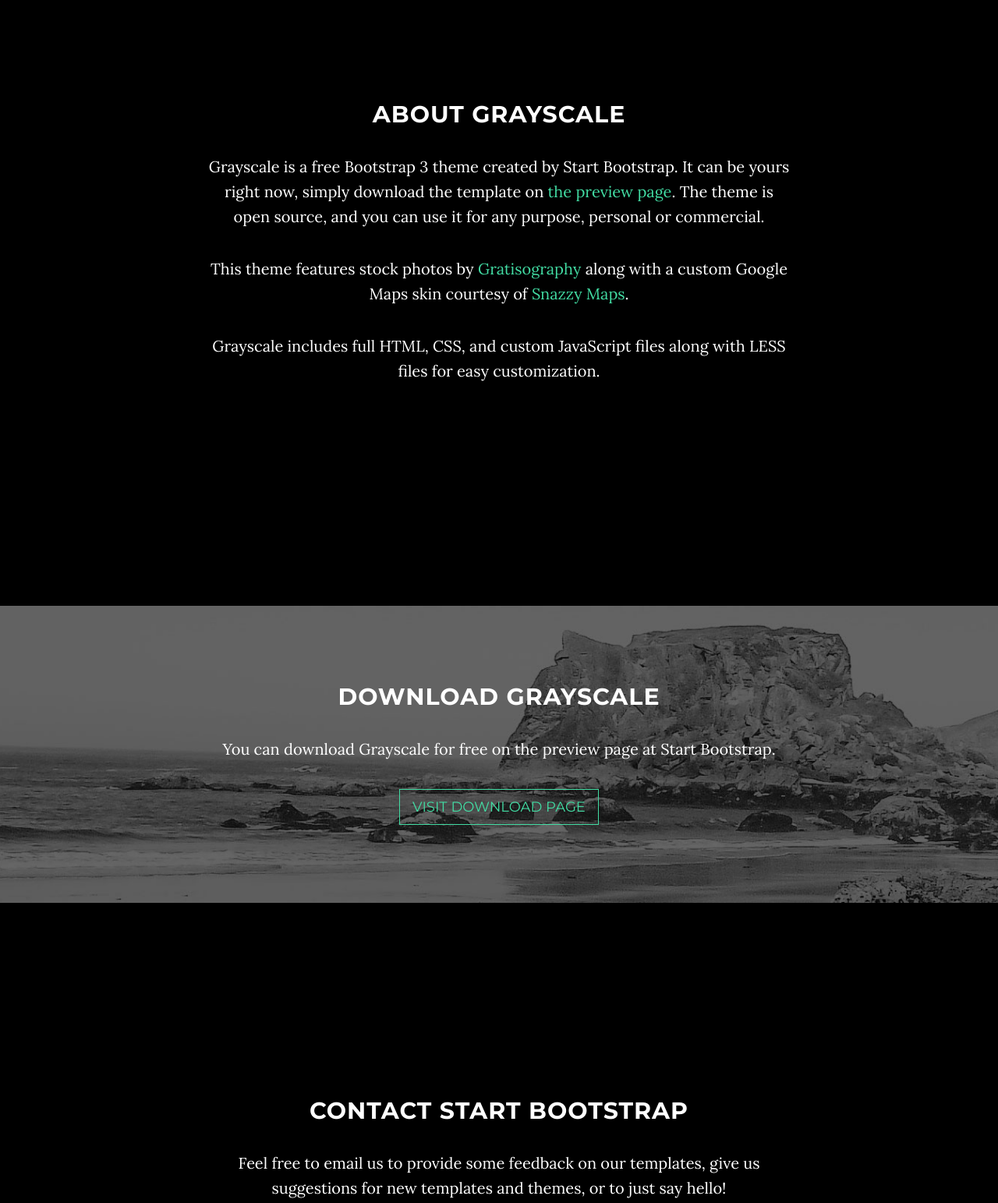
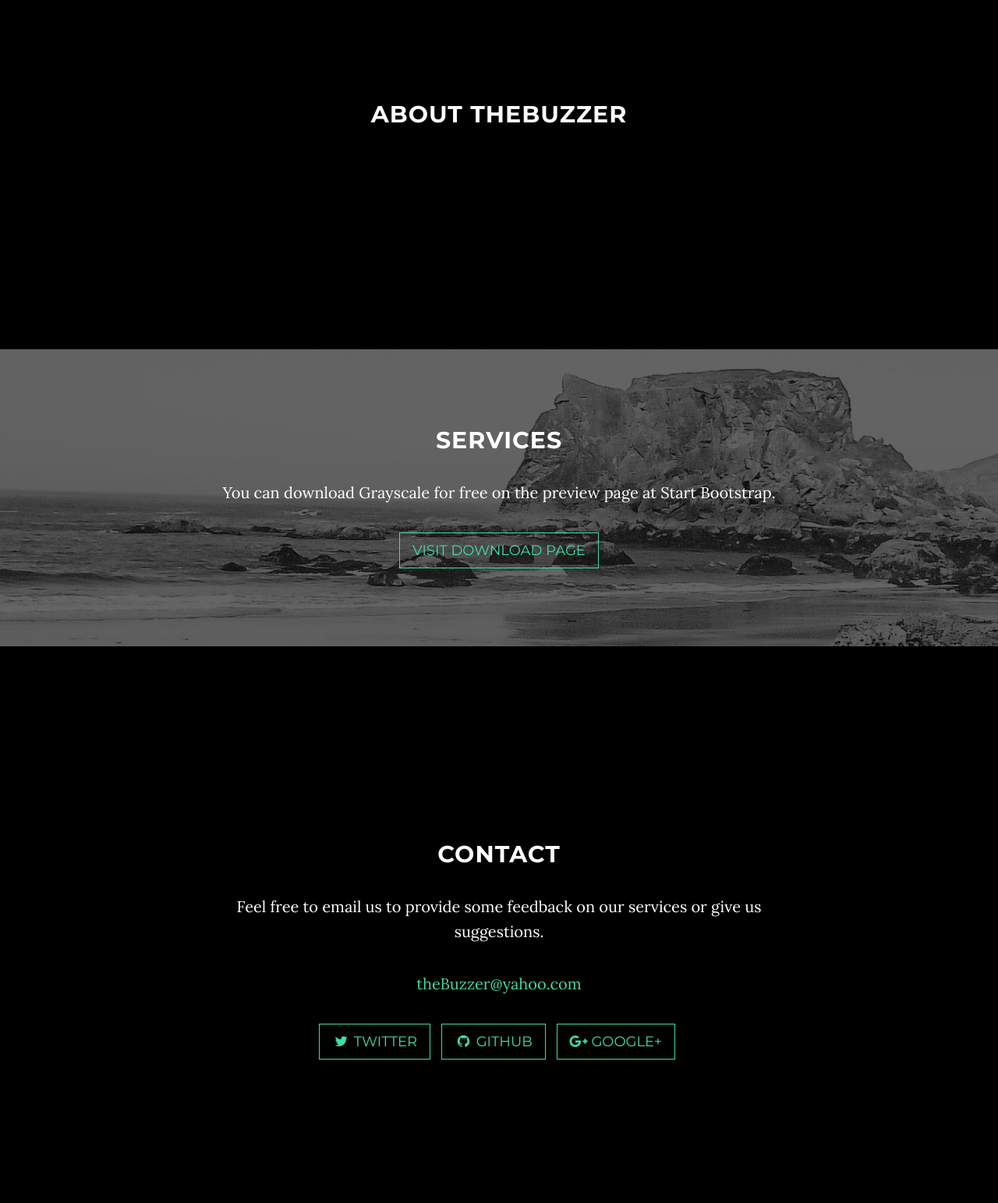
Before and after one commit to danvillealimondo/one-page, a website: page index.html in a window 1280 px wide. Shown: the part 920-2463 px from the top of the page at 78% size. Drawn offline with nearby package versions, Linux system fonts and the light colour scheme; some packages are replaced by stand-ins of ours.

Commit message:
Update index.html

```diff
--- a/index.html
+++ b/index.html
@@ -9,7 +9,7 @@
     <meta name="description" content="">
     <meta name="author" content="">
 
-    <title>Grayscale - Start Bootstrap Theme</title>
+    <title>TheBuzzer</title>
 
     <!-- Bootstrap Core CSS -->
     <link href="vendor/bootstrap/css/bootstrap.min.css" rel="stylesheet">
@@ -41,7 +41,7 @@
                     Menu <i class="fa fa-bars"></i>
                 </button>
                 <a class="navbar-brand page-scroll" href="#page-top">
-                    <i class="fa fa-play-circle"></i> <span class="light">Start</span> Bootstrap
+                    <i class="fa fa-play-circle"></i> <span class="light">the</span> Buzzer
                 </a>
             </div>
 
@@ -56,7 +56,7 @@
                         <a class="page-scroll" href="#about">About</a>
                     </li>
                     <li>
-                        <a class="page-scroll" href="#download">Download</a>
+                        <a class="page-scroll" href="#download">Services</a>
                     </li>
                     <li>
                         <a class="page-scroll" href="#contact">Contact</a>
@@ -74,9 +74,9 @@
             <div class="container">
                 <div class="row">
                     <div class="col-md-8 col-md-offset-2">
-                        <h1 class="brand-heading">Grayscale</h1>
-                        <p class="intro-text">A free, responsive, one page Bootstrap theme.
-                            <br>Created by Start Bootstrap.</p>
+                        <h1 class="brand-heading">theBuzzer</h1>
+                        <p class="intro-text">A online site where you can call/contact for a tuitor about basketball.
+                            <br>Created by Danville D. Alimondo.</p>
                         <a href="#about" class="btn btn-circle page-scroll">
                             <i class="fa fa-angle-double-down animated"></i>
                         </a>
@@ -90,10 +90,10 @@
     <section id="about" class="container content-section text-center">
         <div class="row">
             <div class="col-lg-8 col-lg-offset-2">
-                <h2>About Grayscale</h2>
-                <p>Grayscale is a free Bootstrap 3 theme created by Start Bootstrap. It can be yours right now, simply download the template on <a href="http://startbootstrap.com/template-overviews/grayscale/">the preview page</a>. The theme is open source, and you can use it for any purpose, personal or commercial.</p>
-                <p>This theme features stock photos by <a href="http://gratisography.com/">Gratisography</a> along with a custom Google Maps skin courtesy of <a href="http://snazzymaps.com/">Snazzy Maps</a>.</p>
-                <p>Grayscale includes full HTML, CSS, and custom JavaScript files along with LESS files for easy customization.</p>
+                <h2>About theBuzzer</h2>
+                <p></p>
+                <p></p>
+                <p></p>
             </div>
         </div>
     </section>
@@ -103,7 +103,7 @@
         <div class="download-section">
             <div class="container">
                 <div class="col-lg-8 col-lg-offset-2">
-                    <h2>Download Grayscale</h2>
+                    <h2>Services</h2>
                     <p>You can download Grayscale for free on the preview page at Start Bootstrap.</p>
                     <a href="http://startbootstrap.com/template-overviews/grayscale/" class="btn btn-default btn-lg">Visit Download Page</a>
                 </div>
@@ -115,9 +115,9 @@
     <section id="contact" class="container content-section text-center">
         <div class="row">
             <div class="col-lg-8 col-lg-offset-2">
-                <h2>Contact Start Bootstrap</h2>
-                <p>Feel free to email us to provide some feedback on our templates, give us suggestions for new templates and themes, or to just say hello!</p>
-                <p><a href="mailto:feedback@startbootstrap.com">feedback@startbootstrap.com</a>
+                <h2>Contact</h2>
+                <p>Feel free to email us to provide some feedback on our services or give us suggestions.</p>
+                <p><a href="mailto:feedback@startbootstrap.com">theBuzzer@yahoo.com</a>
                 </p>
                 <ul class="list-inline banner-social-buttons">
                     <li>
@@ -140,7 +140,7 @@
     <!-- Footer -->
     <footer>
         <div class="container text-center">
-            <p>Copyright &copy; Your Website 2016</p>
+            <p>Copyright &copy; theBuzzer 2016</p>
         </div>
     </footer>
 
```
